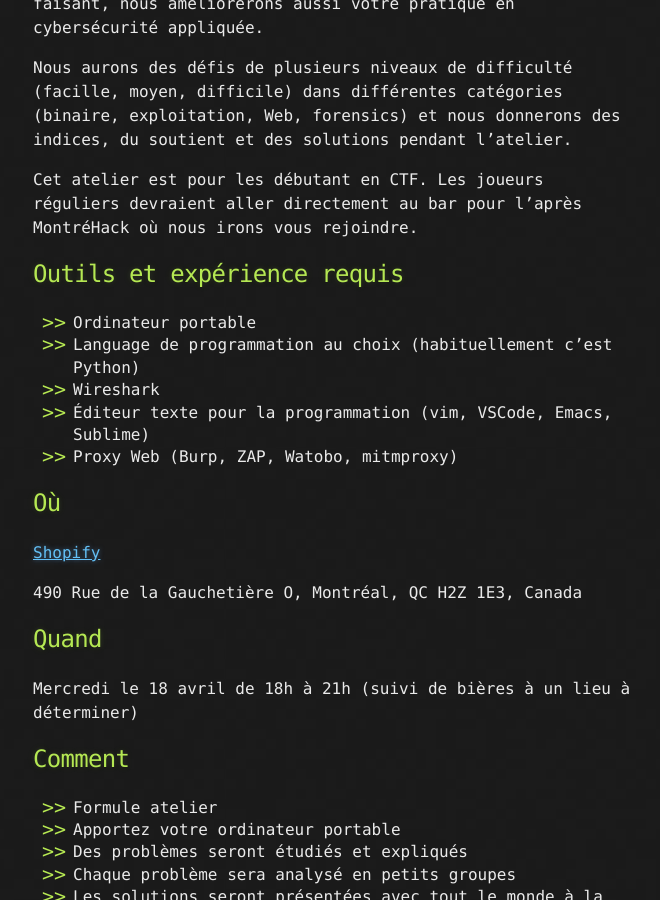
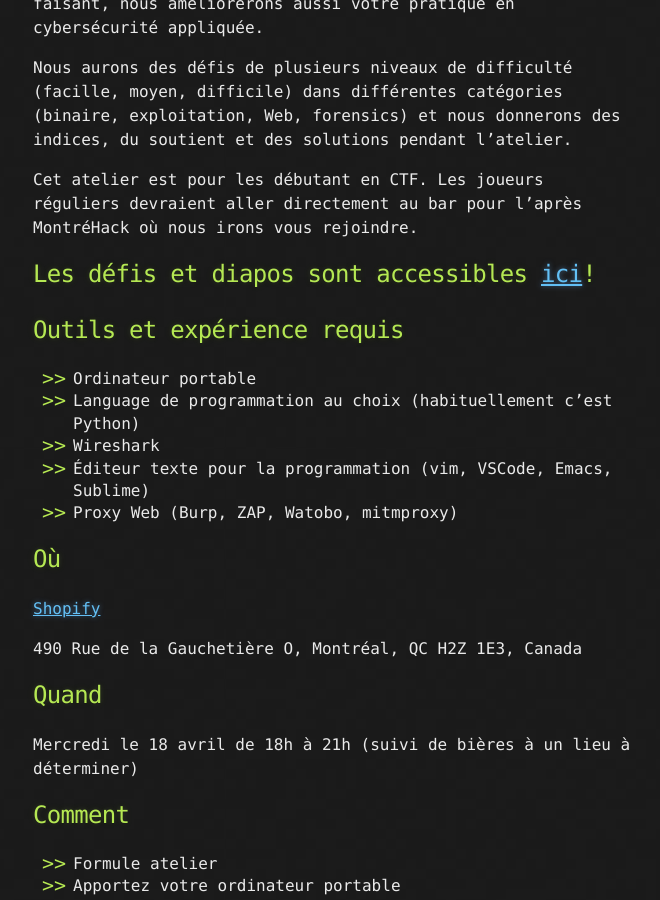
Before and after one commit to montrehack/montrehack.github.com, a Jekyll site: the page built from _posts/2018-04-18-ctf-101.md, in a window 1280 px wide and 900 px high, scrolled down 1680 px. Shown: the whole window, without its empty margins (307-967 px from the left). Built offline with Jekyll 4.4.1, drawn with Linux system fonts in a browser that asks for light colours; emoji names are drawn with the system emoji font; comment, search, counter and statistics services are not loaded; some of the changed text lies outside the part shown.

```diff
--- a/_posts/2018-04-18-ctf-101.md
+++ b/_posts/2018-04-18-ctf-101.md
@@ -28,6 +28,8 @@ et nous donnerons des indices, du soutient et des solutions pendant l'atelier.
 
 Cet atelier est pour les débutant en CTF. Les joueurs réguliers devraient aller
 directement au bar pour l'après MontréHack où nous irons vous rejoindre.
+
+## Les défis et diapos sont accessibles [ici](http://ctf101.montrehack.ca/)!
 
 ## Outils et expérience requis
 
```
Also changed, not shown: other parts of _posts/2018-04-18-ctf-101.md (+2 -0 lines).
